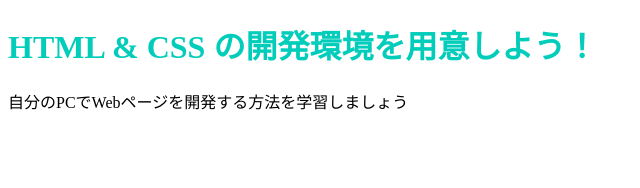
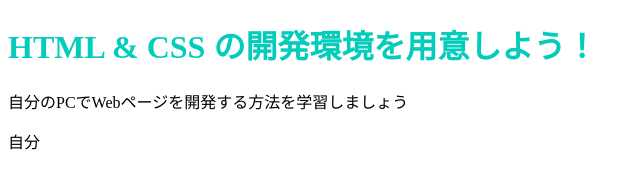
Before and after one commit to katouyo/katouyo.github.io, a plain HTML site: page index.html in a window 1280 px wide. Shown: the full height of the page, 0-640 px from the left. Drawn offline with Linux system fonts and the light colour scheme.

Commit message:
Update index.html

```diff
--- a/index.html
+++ b/index.html
@@ -8,5 +8,6 @@
   <body>
     <h1 class="title">HTML & CSS の開発環境を用意しよう！</h1>
     <p>自分のPCでWebページを開発する方法を学習しましょう</p>
+    <p>自分</p>
   </body>
 </html>
```
